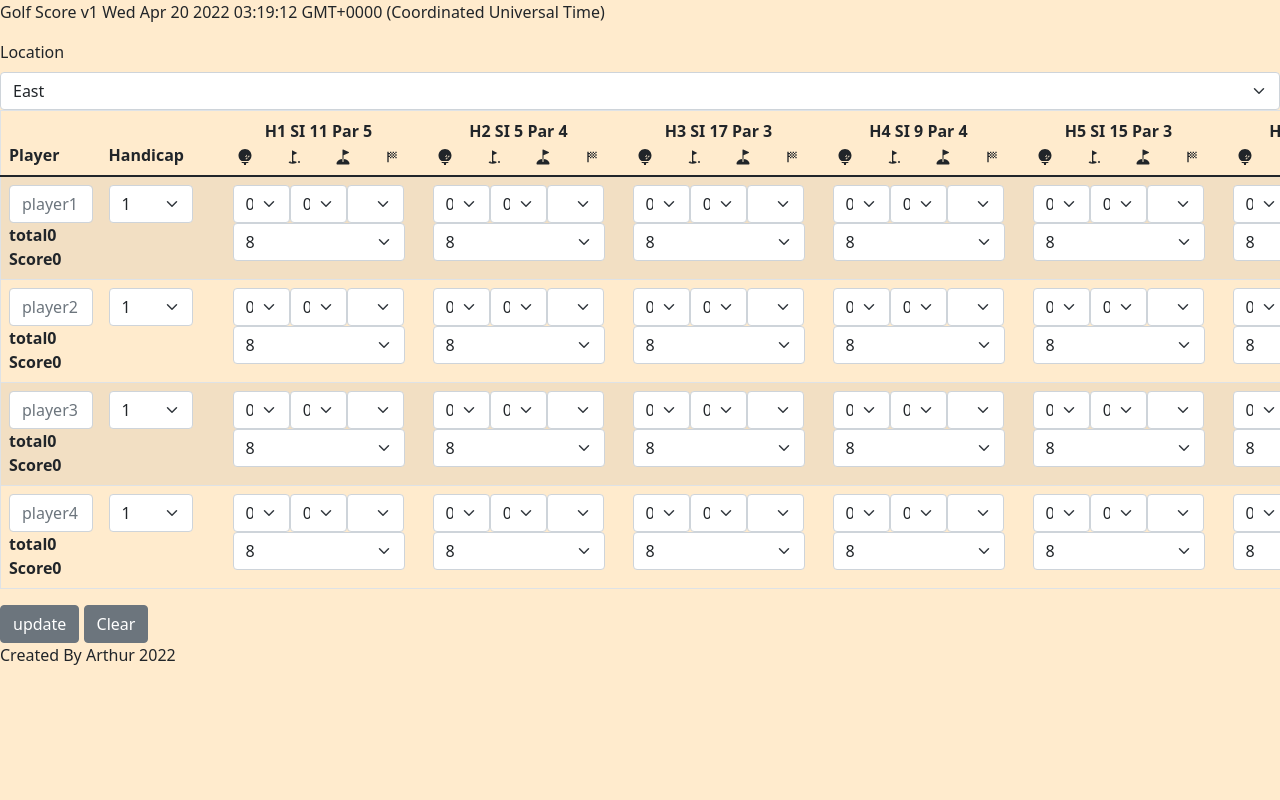
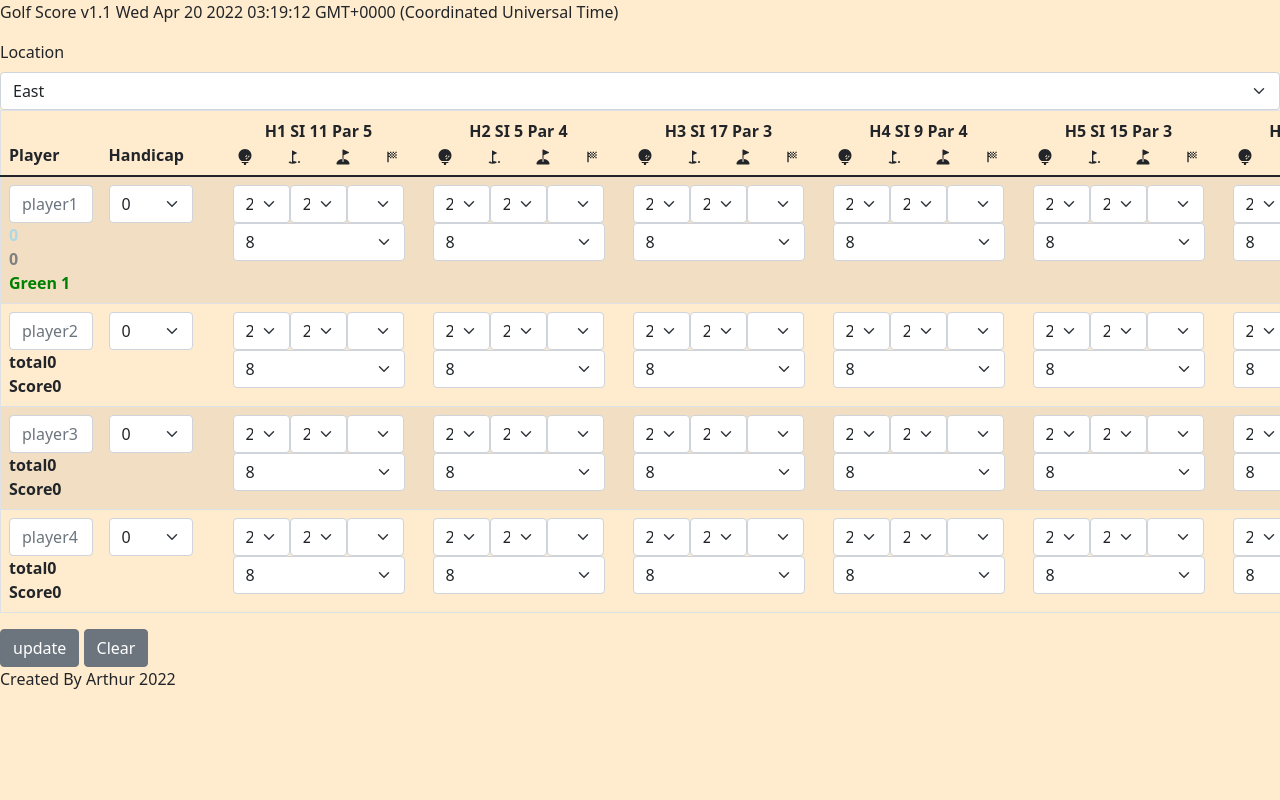
Before and after one commit to arthurdebug/golf-score, a React (Create React App) app: page / in a window 1280 px wide. Shown: the top 800 px of the page. Built offline with nearby package versions, Linux system fonts and the light colour scheme.

Commit message:
small update

```diff
--- a/src/App.js
+++ b/src/App.js
@@ -5,7 +5,7 @@ import { IoGolf } from "react-icons/io5";
 import { FaGolfBall } from "react-icons/fa";
 import { MdGolfCourse,MdSportsScore } from "react-icons/md";
 import HoleCount from './Components/HoleCount';
-import {totalSwing} from "./Components/Data";
+import {totalSwing,options} from "./Components/Data";
 
 function App() {
   const golfCourse = [
@@ -19,26 +19,21 @@ function App() {
     par: [4,3,4,4,3,4,4,4,4,4,3,4,4,4,5,3,4,4],
     difficulty:[5,11,1,17,7,15,9,13,3,16,14,4,10,2,8,6,18,12]},
   ]
-  const options = [
-    { value: '1', label: '1' },
-    { value: '2', label: '2' },
-    { value: '3', label: '3' },
-    { value: '4', label: '4' },
-    { value: '5', label: '5' },
-    { value: '6', label: '6'},
-    { value: '7', label: '7' },
-    { value: '8', label: '8' },
-    { value: '9', label: '9'},
-    { value: '10', label: '10'},
-    { value: '11', label: '11'},
-    { value: '12', label: '12'},
-    { value: '13', label: '13' },
-    { value: '14', label: '14' },
-    { value: '15', label: '15' },
-    { value: '16', label: '16' },
-    { value: '17', label: '17' },
-    { value: '18', label: '18' }
-  ]
+  const [state, setState] = React.useState({
+    p1:[],
+    p2:[],
+    p3:[],
+    p4:[]
+  })
+function handleHandyChange(evt) {
+    const value = evt.target.value;
+    setState({
+      ...state,
+      [evt.target.name]: value
+    });
+    console.log("test",totalSwing[0].swing);
+  }
+
   const [courseState, setCourseState] = useState();
   const [ignored, forceUpdate] = useReducer(x => x + 1, 0);
   function onClickCounter() {
@@ -90,7 +85,7 @@ function App() {
     <div className="App">
       <header className="App-header">
         <p className='lockPlace'>
-          Golf Score v1 {date}
+          Golf Score v1.1 {date}
         </p>
         <Label className='lockPlace'>
       Location
@@ -329,15 +324,18 @@ function App() {
   <tr>
       <th scope="row">
         <Input placeholder={totalSwing[0].player}>{totalSwing[0].player}</Input>
-        <div>total{t1}<br></br>Score{s1}</div>
+        <div><h8 style={{color:"lightblue"}}>{t1}</h8>
+        <br></br><h8 style={{color:"grey"}}>{s1}</h8>
+        <br></br><h8 style={{color:"Green"}}>Green 1</h8></div>
       </th>
       <td>
       <FormGroup>
             <Input
             id="exampleSelect"
-            name="select"
+            name="p1"
             type="select"
-            value={options.label} >
+            value={state.p1}
+            onChange={handleHandyChange} >
               {options.map(item => {
                   return (<option key={item.label} value={item.label}>{item.label}</option>);
               })}
@@ -345,7 +343,7 @@ function App() {
   </FormGroup>
       </td>
       <td>
-      <HoleCount parValue={courseState?.par[0]} playerValue={0} holeValue={0} siValue={courseState?.difficulty[0]}/>
+      <HoleCount parValue={courseState?.par[0]} playerValue={0} holeValue={0} handyValue={state?.p1[0]} siValue={courseState?.difficulty[0]}/>
 
       </td>
       <td>
--- a/src/Components/Data.js
+++ b/src/Components/Data.js
@@ -1,34 +1,53 @@
-import React, { Component } from 'react'
-import { IoChatboxEllipsesSharp } from 'react-icons/io5';
-
 const Drive = [
-  { value: 0, label: '0' },
-  { value: 1, label: '1' },
   { value: 2, label: '2' },
   { value: 3, label: '3' },
+  { value: 1, label: '1' },
   { value: 4, label: '4' },
-  { value: 5, label: '5' }
+  { value: 5, label: '5' },
+
 ]
 
 const Patt = [
-  { value: 0, label: '0' },
+  { value: 2, label: '2' },
   { value: 1, label: '1' },
+  { value: 3, label: '3' },
+  { value: 4, label: '4' },
+  { value: 5, label: '5' },
   { value: 1, label: '1a' },
   { value: 1, label: '1b' },
   { value: 1, label: '1c' },
   { value: 1, label: '1d' },
-  { value: 2, label: '2' },
-  { value: 3, label: '3' },
-  { value: 4, label: '4' },
-  { value: 5, label: '5' }
+  { value: 0, label: '0' },
+]
+
+const options = [
+  { value: '0', label: '0' },
+  { value: '1', label: '1' },
+  { value: '2', label: '2' },
+  { value: '3', label: '3' },
+  { value: '4', label: '4' },
+  { value: '5', label: '5' },
+  { value: '6', label: '6'},
+  { value: '7', label: '7' },
+  { value: '8', label: '8' },
+  { value: '9', label: '9'},
+  { value: '10', label: '10'},
+  { value: '11', label: '11'},
+  { value: '12', label: '12'},
+  { value: '13', label: '13' },
+  { value: '14', label: '14' },
+  { value: '15', label: '15' },
+  { value: '16', label: '16' },
+  { value: '17', label: '17' },
+  { value: '18', label: '18' }
 ]
 
 let totalSwing = [
-  {player:["player1"],swing:[0,0,0,0,0,0,0,0,0,0,0,0,0,0,0,0,0,0],scoreTotal:[0,0,0,0,0,0,0,0,0,0,0,0,0,0,0,0,0,0]},
-  {player:["player2"],swing:[0,0,0,0,0,0,0,0,0,0,0,0,0,0,0,0,0,0],scoreTotal:[0,0,0,0,0,0,0,0,0,0,0,0,0,0,0,0,0,0]},
-  {player:["player3"],swing:[0,0,0,0,0,0,0,0,0,0,0,0,0,0,0,0,0,0],scoreTotal:[0,0,0,0,0,0,0,0,0,0,0,0,0,0,0,0,0,0]},
-  {player:["player4"],swing:[0,0,0,0,0,0,0,0,0,0,0,0,0,0,0,0,0,0],scoreTotal:[0,0,0,0,0,0,0,0,0,0,0,0,0,0,0,0,0,0]},
+  {player:["player1"],swing:[0,0,0,0,0,0,0,0,0,0,0,0,0,0,0,0,0,0],scoreTotal:[0,0,0,0,0,0,0,0,0,0,0,0,0,0,0,0,0,0],greenTotal:[0,0,0,0,0,0,0,0,0,0,0,0,0,0,0,0,0,0]},
+  {player:["player2"],swing:[0,0,0,0,0,0,0,0,0,0,0,0,0,0,0,0,0,0],scoreTotal:[0,0,0,0,0,0,0,0,0,0,0,0,0,0,0,0,0,0],greenTotal:[0,0,0,0,0,0,0,0,0,0,0,0,0,0,0,0,0,0]},
+  {player:["player3"],swing:[0,0,0,0,0,0,0,0,0,0,0,0,0,0,0,0,0,0],scoreTotal:[0,0,0,0,0,0,0,0,0,0,0,0,0,0,0,0,0,0],greenTotal:[0,0,0,0,0,0,0,0,0,0,0,0,0,0,0,0,0,0]},
+  {player:["player4"],swing:[0,0,0,0,0,0,0,0,0,0,0,0,0,0,0,0,0,0],scoreTotal:[0,0,0,0,0,0,0,0,0,0,0,0,0,0,0,0,0,0],greenTotal:[0,0,0,0,0,0,0,0,0,0,0,0,0,0,0,0,0,0]},
 ]
 
 
-export {Drive,Patt,totalSwing} ;
+export {Drive,Patt,totalSwing,options} ;
--- a/src/Components/HoleCount.js
+++ b/src/Components/HoleCount.js
@@ -32,7 +32,7 @@ if (Number(total-props.parValue)<=-2){
 }else {
   score = 0;}
 let extra = 0
-if (state.putt==="1a"){
+/*if (state.putt==="1a"){
   extra=4
 }else if (state.putt==="1b"){
   extra=3;
@@ -42,13 +42,14 @@ if (state.putt==="1a"){
   extra=1;
 }else if (state.putt==="0"){
   extra=5;}
-  else {extra=0;}
-let totalScore= Number(score)+Number(extra)
+  else {extra=0;}*/
+let bonus=0
+let totalScore= Number(score)+Number(bonus)
 function updateSwing(array, index, newValue) {
   array[index] = newValue;
 }
 let quick = 0
-if (state.drive<=1){quick=null}
+if (state.drive<1){quick=null}
 else{ quick=total-props.parValue}
 let newVal = total;
 if (props.playerValue==0){
```
